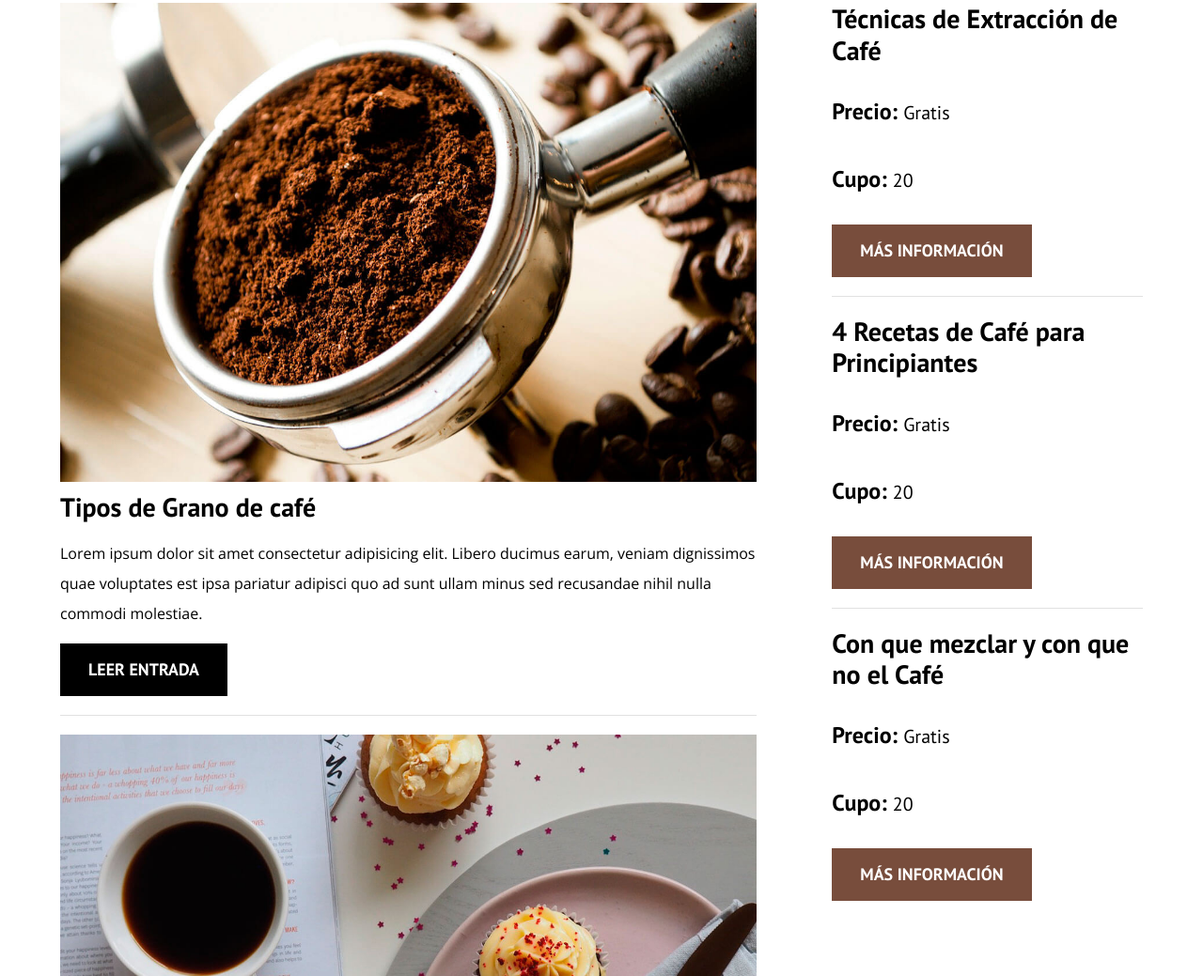
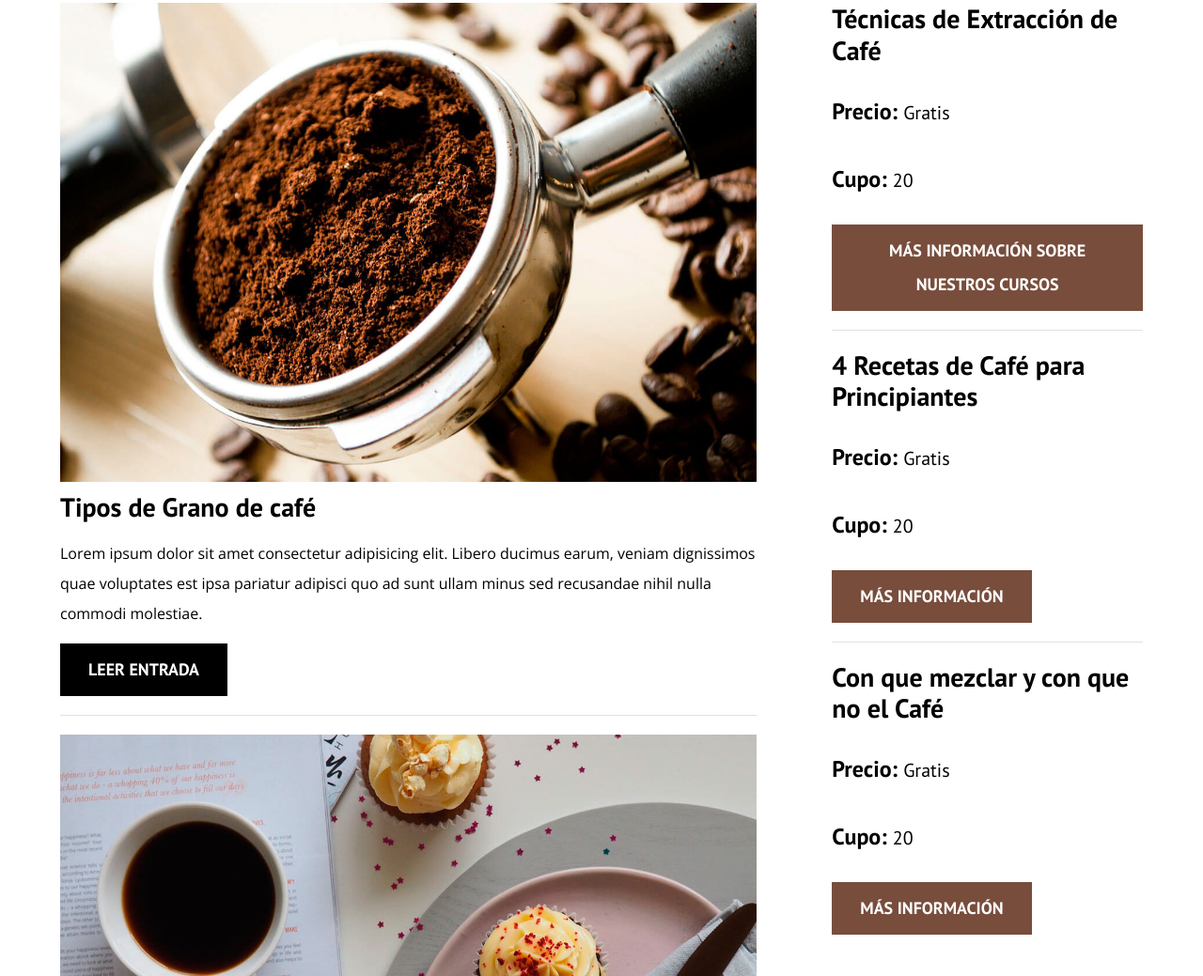
Before and after one commit to fbruckner/Proyecto-Blog-de-cafe, a plain HTML site: page blogdecafe_inicio/index.html in a window 1280 px wide. Shown: the part 699-1738 px from the top of the page at 94% size. Drawn offline with nearby package versions, Linux system fonts and the light colour scheme.

Commit message:
final final

```diff
--- a/blogdecafe_inicio/index.html
+++ b/blogdecafe_inicio/index.html
@@ -5,6 +5,8 @@
     <meta http-equiv="X-UA-Compatible" content="IE=edge">
     <meta name="viewport" content="width=device-width, initial-scale=1.0">
     <title>BlogDeCafe</title>
+    <meta name="description" content="Página web de blog de Café">
+
     <link rel="stylesheet" href="css/normalize.css">
     <link rel="preconnect" href="https://fonts.googleapis.com"><link rel="preconnect" href="https://fonts.gstatic.com" crossorigin>
     <link href="https://fonts.googleapis.com/css2? family=Open+Sans&family=PT+Sans:wght@400;700&display=swap" rel="stylesheet">
@@ -88,7 +90,7 @@
                     <p class="widget-curso__label">Cupo:
                         <span class="widget-curso__info">20</span>
                     </p>
-                    <a href="entrada.html" class="boton boton--secundario">Más información</a>
+                    <a href="entrada.html" class="boton boton--secundario">Más información sobre nuestros cursos</a>
                 </li>
                 <li class="widget-curso">
                     <h4 class="no-margin">4 Recetas de Café para Principiantes</h4>
```
